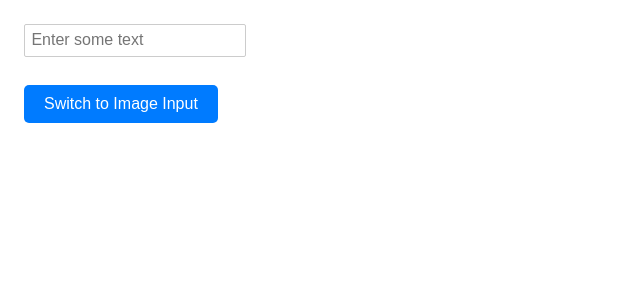
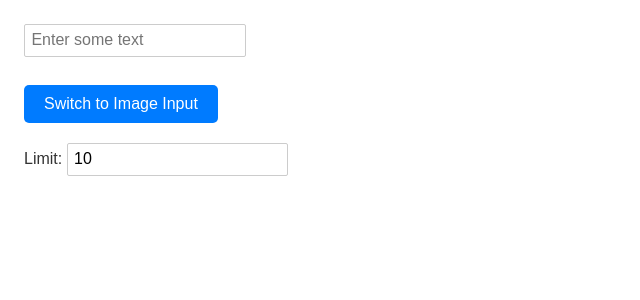
Before and after one commit to Senopiece/metallocechevitca, a Svelte app in the folder frontend/: page / in a window 1280 px wide. Shown: the top 300 px of the page, without its empty margins (0-640 px from the left). Built offline with nearby package versions, Linux system fonts and the light colour scheme.

Commit message:
add limit component

```diff
--- a/frontend/src/App.svelte
+++ b/frontend/src/App.svelte
@@ -1,9 +1,15 @@
 <script>
   import TextImageInput from "./components/TextImageInput.svelte";
+  import LimitNumberInput from "./components/LimitNumberInput.svelte";
+
+  function handleUpdate(event) {
+    console.log(event.detail);
+  }
 </script>
 
 <main>
   <TextImageInput />
+  <LimitNumberInput on:update={handleUpdate} />
 </main>
 
 <style>
--- /dev/null
+++ b/frontend/src/components/LimitNumberInput.svelte
@@ -0,0 +1,27 @@
+<script>
+  import { createEventDispatcher } from "svelte";
+
+  const dispatch = createEventDispatcher();
+
+  export let maxLimit = 10;
+  let value = maxLimit;
+
+  function updateValue(event) {
+    let inputValue = +event.target.value;
+
+    if (inputValue > maxLimit) {
+      value = maxLimit;
+    } else if (inputValue < 0) {
+      value = 0;
+    } else {
+      value = inputValue;
+    }
+
+    dispatch("update", value);
+  }
+</script>
+
+<div>
+  <span>Limit: </span>
+  <input type="number" bind:value on:input={updateValue} />
+</div>
```
